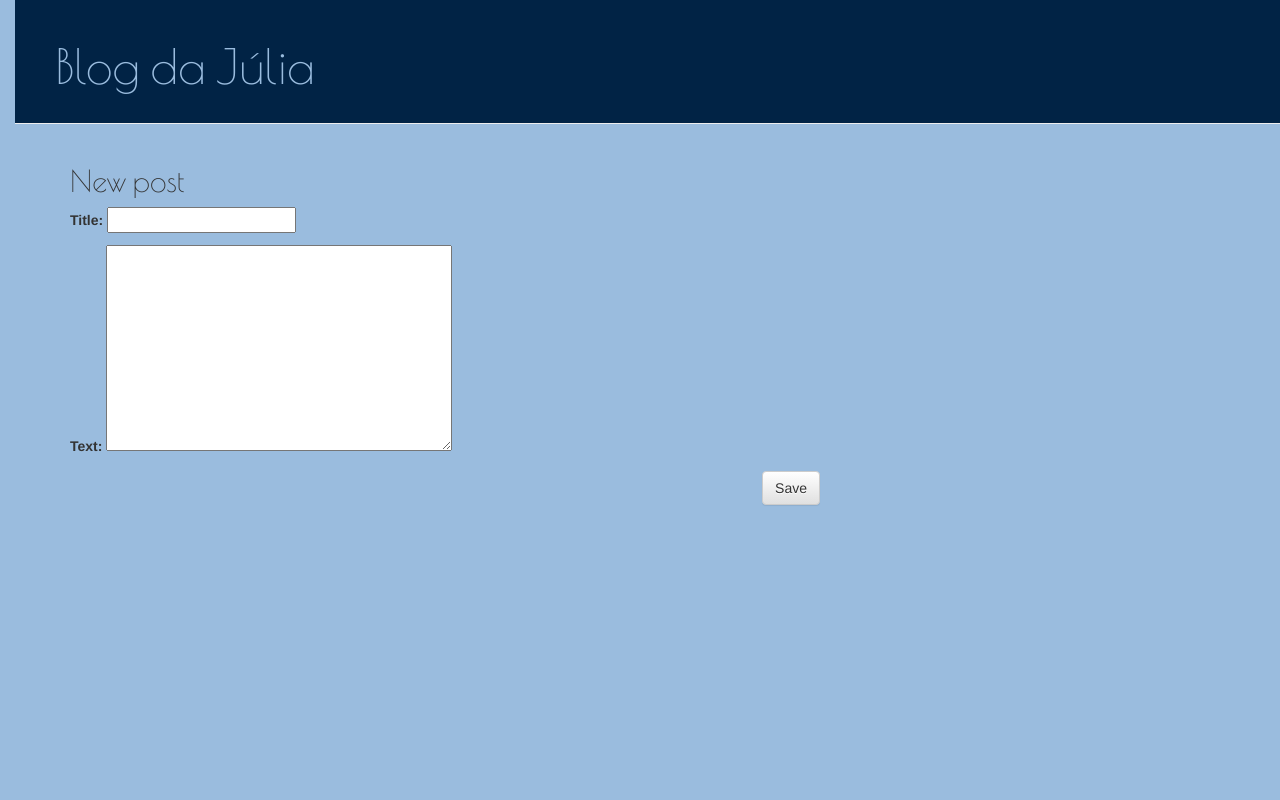
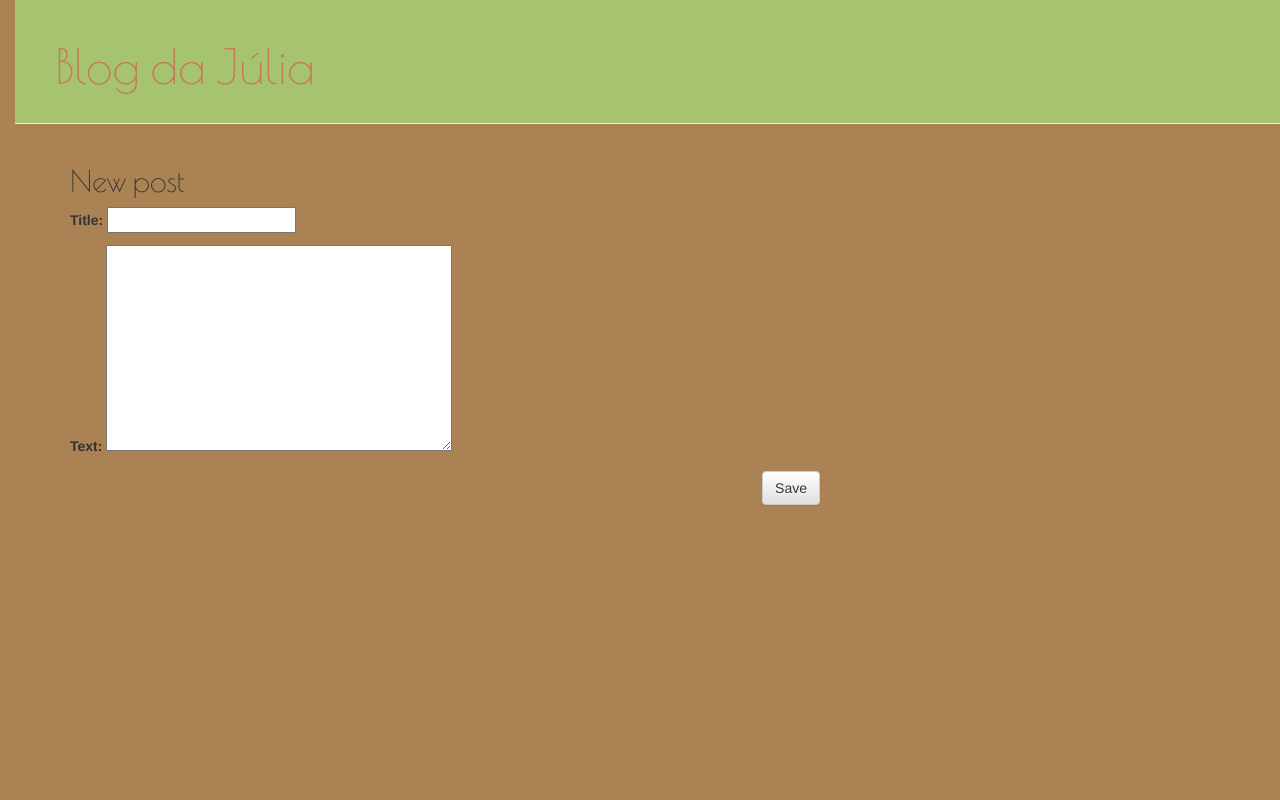
Before and after one commit to juliakastrup/my-first-blog, a Django app: page /post/new/ in a window 1280 px wide. Run offline with Django 3.2, Linux system fonts and the light colour scheme; some libraries are stand-ins or nearby versions.

Commit message:
altera css

```diff
--- a/blog/static/css/blog.css
+++ b/blog/static/css/blog.css
@@ -4,22 +4,22 @@ h1 a, h2 a {
 
 body {
     padding-left: 15px;
-    background-color: #9ABCDE;
+    background-color: #AA8253;
 }
 
 h1 a, h2 a {
-    color: #012345;
+    color: #9CAFB7;
 	font-family: 'Poiret One', cursive;
 }
 
 .page-header {
-    background-color: #012345;
+    background-color: #A6C36F;
     margin-top: 0;
     padding: 20px 20px 20px 40px;
 }
 
 .page-header h1, .page-header h1 a, .page-header h1 a:visited, .page-header h1 a:active {
-    color: #9ABCDE;
+    color: #C57B57;
     font-size: 36pt;
     text-decoration: none;
 }
@@ -33,7 +33,7 @@ h1, h2, h3, h4 {
 }
 
 .date {
-    color: #123456;
+    color: #F1AB86;
 }
 
 .save {
@@ -45,7 +45,7 @@ h1, h2, h3, h4 {
 }
 
 .top-menu, .top-menu:hover, .top-menu:visited {
-    color: #456789;
+    color: #F1AB86;
     float: right;
     font-size: 26pt;
     margin-right: 20px;
@@ -53,8 +53,9 @@ h1, h2, h3, h4 {
 
 .post {
     margin-bottom: 70px;
+    color: #F7DBA7;
 }
 
 .post h1 a, .post h1 a:visited {
-    color: #012345;
+    color: #A6C36F;
 }
```
